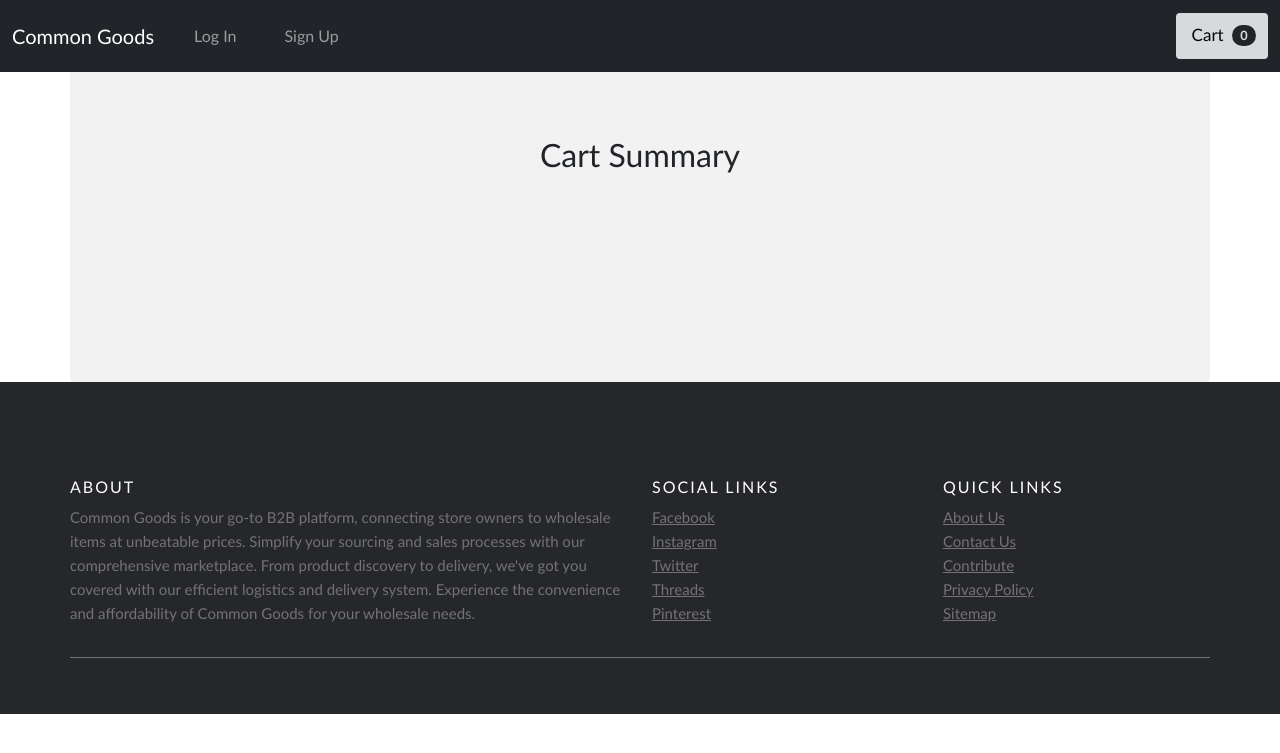
After one commit to nishorgo/CommonGoods, a Django app: page /cart/ in a window 1280 px wide. The commit adds this page. Shown: the top 753 px of the page. Run offline with Django 5.2, Linux system fonts and the light colour scheme; parts of the project's set-up code (start-up, migrations or seed data) failed here and were passed over.

Commit message:
implemented the add to shopping cart functionality

```diff
--- /dev/null
+++ b/cart/admin.py
@@ -0,0 +1,3 @@
+from django.contrib import admin
+
+# Register your models here.
--- /dev/null
+++ b/cart/apps.py
@@ -0,0 +1,6 @@
+from django.apps import AppConfig
+
+
+class CartConfig(AppConfig):
+    default_auto_field = 'django.db.models.BigAutoField'
+    name = 'cart'
--- /dev/null
+++ b/cart/cart.py
@@ -0,0 +1,34 @@
+from core.models import ProductShop
+
+
+class Cart():
+    def __init__(self, request):
+        self.session = request.session
+        cart = self.session.get('session_key')
+
+        if 'session_key' not in request.session:
+            cart = self.session['session_key'] = {}
+
+        self.cart = cart
+
+
+    def add(self, product):
+        product_id = str(product.id)
+
+        if product_id in self.cart:
+            pass
+        else:
+            self.cart[product_id] = {'price': str(product.platform_price)}
+
+        self.session.modified = True
+
+
+    def get_products(self):
+        product_ids = self.cart.keys()
+        products = ProductShop.objects.filter(id__in=product_ids)
+
+        return products
+
+
+    def __len__(self):
+        return len(self.cart)
--- /dev/null
+++ b/cart/context_processors.py
@@ -0,0 +1,5 @@
+from .cart import Cart
+
+
+def cart(request):
+    return {'cart': Cart(request)}
--- /dev/null
+++ b/cart/models.py
@@ -0,0 +1,3 @@
+from django.db import models
+
+# Create your models here.
--- /dev/null
+++ b/cart/tests.py
@@ -0,0 +1,3 @@
+from django.test import TestCase
+
+# Create your tests here.
--- /dev/null
+++ b/cart/urls.py
@@ -0,0 +1,10 @@
+from django.urls import path
+from . import views
+
+
+urlpatterns = [
+    path('', views.cart_summary, name='cart_summary'),
+    path('add/', views.cart_add, name='cart_add'),
+    path('delete/', views.cart_delete, name='cart_delete'),
+    path('update/', views.cart_update, name='cart_update'),
+]
--- /dev/null
+++ b/cart/views.py
@@ -0,0 +1,31 @@
+from django.shortcuts import render, get_object_or_404
+from .cart import Cart
+from core.models import ProductShop
+from django.http import JsonResponse
+
+
+def cart_summary(request):
+    cart = Cart(request)
+    cart_products = cart.get_products()
+    return render(request, 'cart/cart_summary.html', {'cart_products': cart_products})
+
+
+def cart_add(request):
+    cart = Cart(request)
+
+    if request.POST.get('action') == 'post':
+        product_id = int(request.POST.get('product_id'))
+        product = get_object_or_404(ProductShop, id=product_id)
+        cart.add(product=product)
+        cart_quantity = cart.__len__()
+
+        response = JsonResponse({'qty': cart_quantity})
+        return response
+
+
+def cart_delete(request):
+    pass
+
+
+def cart_update(request):
+    pass
--- a/config/urls.py
+++ b/config/urls.py
@@ -21,6 +21,7 @@ from django.conf.urls.static import static
 
 urlpatterns = [
     path('', include('core.urls')),
+    path('cart/', include('cart.urls')),
     path('admin/', admin.site.urls),
     path('accounts/', include('allauth.urls')),
 ]  + static(settings.MEDIA_URL, document_root=settings.MEDIA_ROOT)
--- a/templates/_base.html
+++ b/templates/_base.html
@@ -66,6 +66,13 @@
                         </li>
                     {% endif %}
                 </ul>
+                <form class="d-flex">
+                    <a href="{% url 'cart_summary' %}" class="btn btn-light">
+                        <i class="bi-cart-fill me-1"></i>
+                        Cart
+                        <span class="badge bg-dark text-white ms-1 rounded-pill" id="cart_quantity">{{ cart|length }}</span>
+                    </a>
+                </form>
             </div>
         </div>
     </nav>
--- /dev/null
+++ b/templates/cart/cart_summary.html
@@ -0,0 +1,26 @@
+{% extends '_base.html' %}
+{% load static %}
+
+{% block content %}
+
+    <div class="my-5 py-5">
+    <div class="container">
+        <div class="row justify-content-center align-items-center">
+        <div class="col-md-6 text-center mb-4">
+
+            <h2 class="mb-5">Cart Summary</h2>
+
+            {% for product in cart_products %}
+                <h6>{{product.product.name}}</h6>
+                <h6>{{product.shop.name}}</h6>
+                <h6>{{product.quantity}}</h6>
+                <h6>{{product.platform_price}}</h6>
+            {% endfor %}
+
+        </div>
+
+        </div>
+    </div>
+    </div>
+
+{% endblock content %}
```
Also changed, not shown: config/settings.py (+7 -5 lines), core/views.py (+5 -3 lines), templates/core/direction.html (+38 -2 lines), templates/core/home.html (+31 -0 lines), cart/__init__.py (added), cart/migrations/__init__.py (added).
